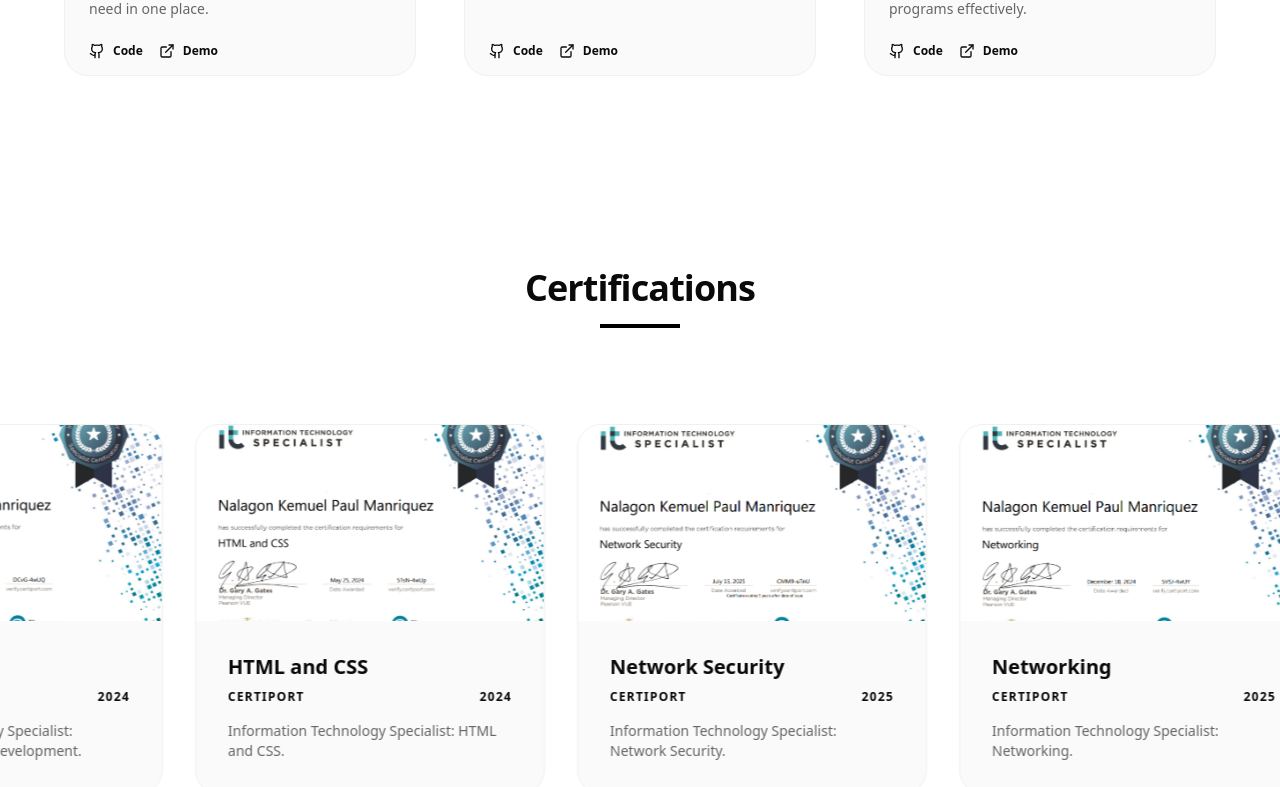
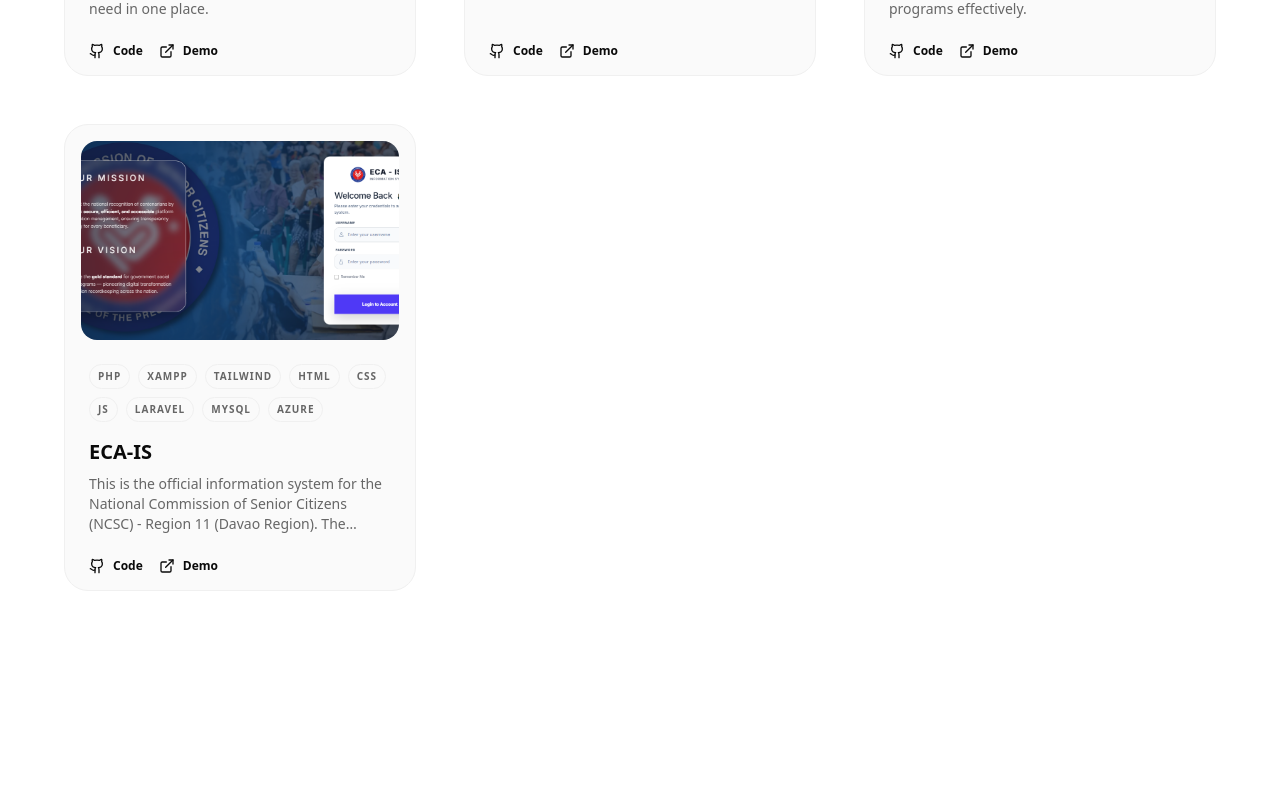
Before and after one commit to KEmsss11/Portfolio, a Next.js app: page / in a window 1280 px wide. Shown: the part 2009-2796 px from the top of the page. Built offline with nearby package versions, Linux system fonts and the light colour scheme.

Commit message:
feat: added new project

```diff
--- a/src/components/Projects.tsx
+++ b/src/components/Projects.tsx
@@ -30,6 +30,14 @@
     tags: ["C#", "SQL Server", "Bootstrap", "HTML", "CSS", "JS"],
     github: "https://github.com/KEmsss11/NEW-FINAL-16.git",
     live: "#"
+  },
+  {
+    title: "ECA-IS",
+    description: "This is the official information system for the National Commission of Senior Citizens (NCSC) - Region 11 (Davao Region). The system is designed to provide a robust and efficient platform for managing beneficiary records, end-to-end processing workflows, AI-assisted data entry, and regional reporting.",
+    src: "/eca.png",
+    tags: ["PHP", "Xampp", "Tailwind", "HTML", "CSS", "JS", "Laravel", "MySQL", "Azure"],
+    github: "https://github.com/KEmsss11/ECA-IS.git",
+    live: "eca11.site"
   }
 ]
 
```
Also changed, not shown: public/eca.png (added).
